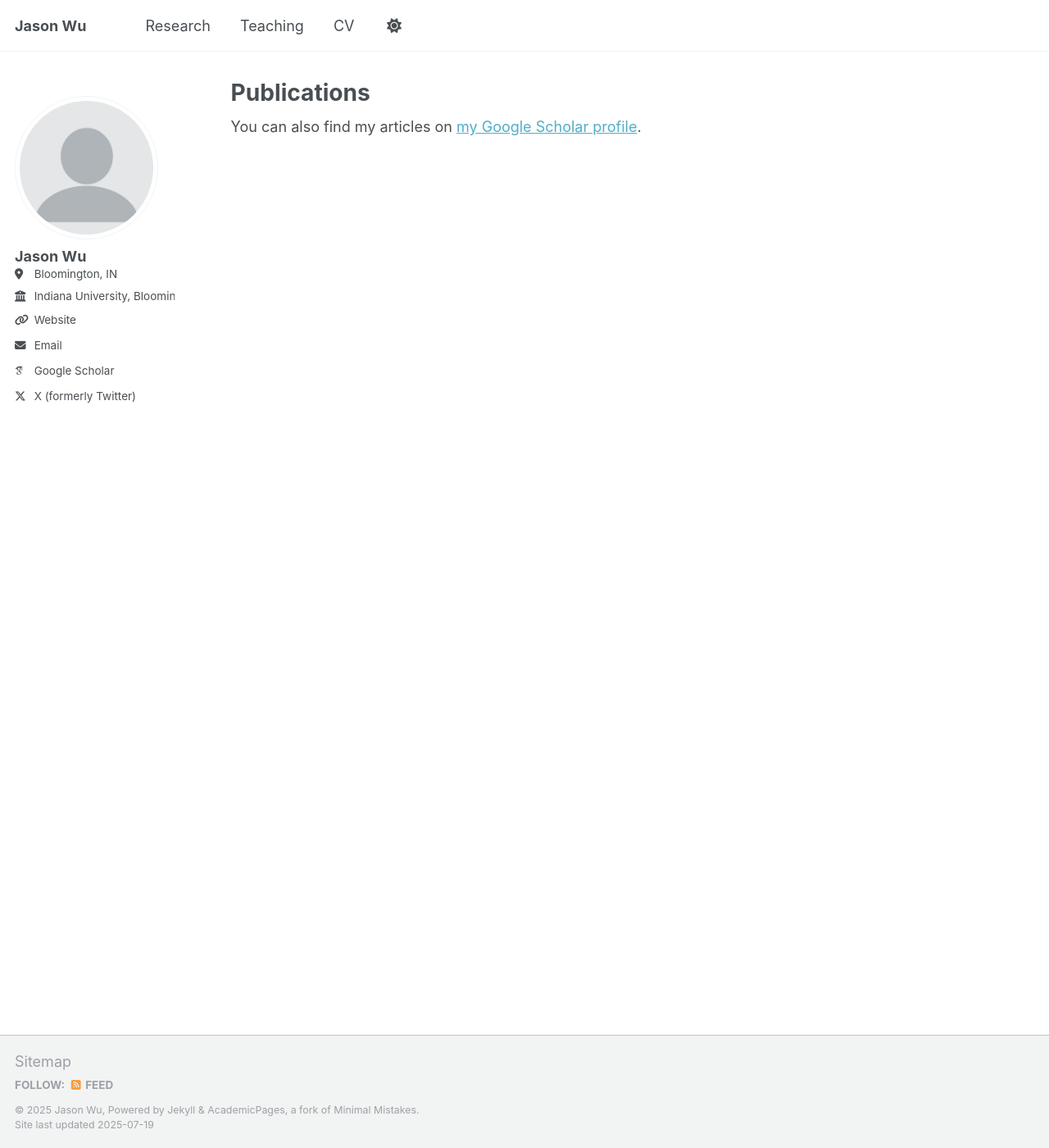
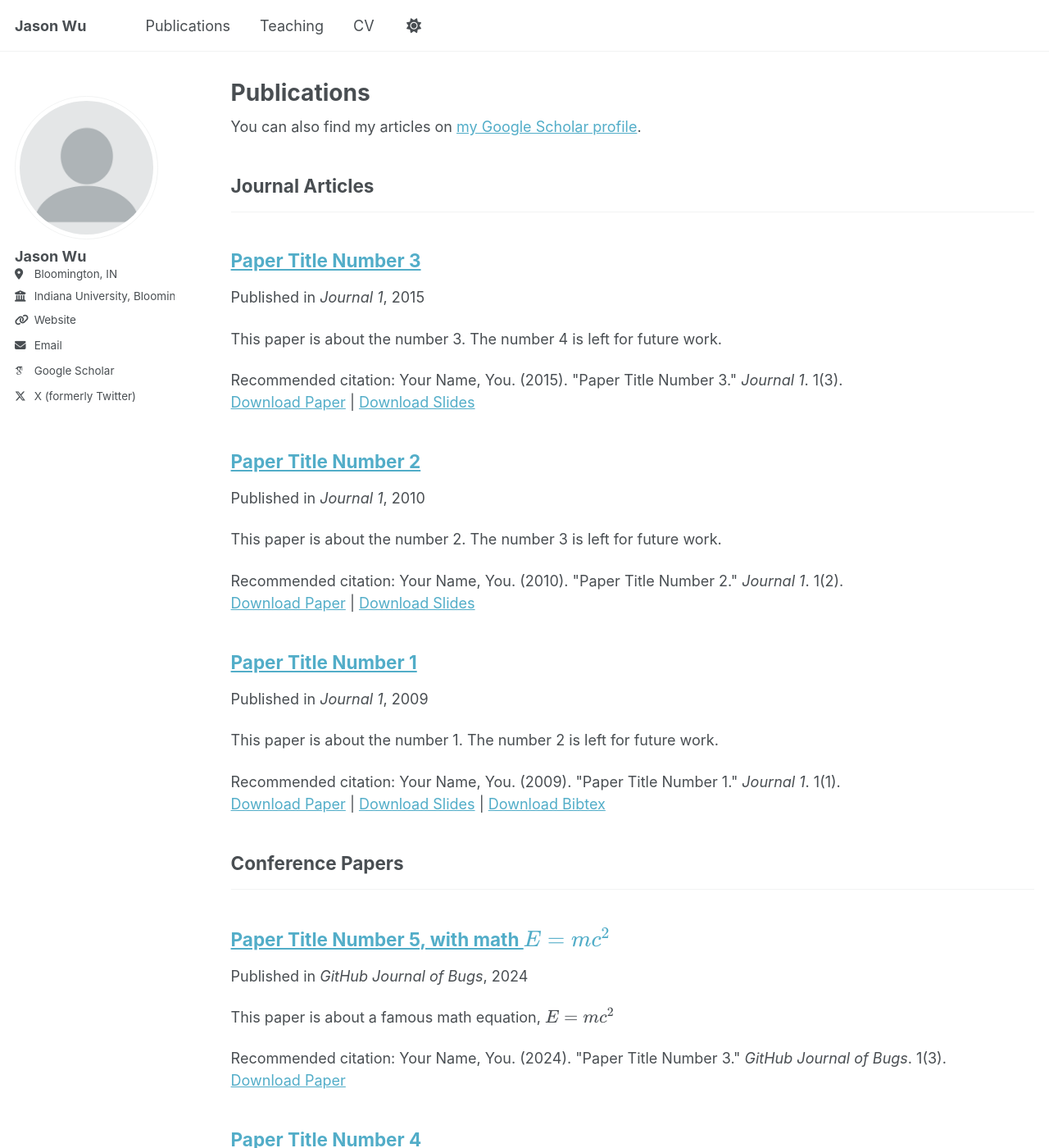
Before and after one commit to jasonyuyanwu/jasonyuyanwu.github.io, a Jekyll site: the page built from _pages/publications.html, in a window 1280 px wide and 1400 px high. Shown: the whole window at 82% size. Built offline with Jekyll 4.4.1, drawn with Linux system fonts in a browser that asks for light colours; some web fonts are replaced; a script that is not in the unit is left out; some of the changed text lies outside the part shown.

Commit message:
Undo renaming

```diff
--- a/_data/navigation.yml
+++ b/_data/navigation.yml
@@ -8,8 +8,8 @@
 #      Markdown formatted page while the second is generated using JSON.
 
 main:
-  - title: "Research"
-    url: /research/
+  - title: "Publications"
+    url: /publications/
 
  # - title: "Talks"
  #   url: /talks/
--- a/_research/2009-10-01-paper-title-number-1.md
+++ b/_publications/2009-10-01-paper-title-number-1.md
@@ -1,8 +1,8 @@
 ---
 title: "Paper Title Number 1"
-collection: research
+collection: publications
 category: manuscripts
-permalink: /research/2009-10-01-paper-title-number-1
+permalink: /publication/2009-10-01-paper-title-number-1
 excerpt: 'This paper is about the number 1. The number 2 is left for future work.'
 date: 2009-10-01
 venue: 'Journal 1'
--- a/_research/2010-10-01-paper-title-number-2.md
+++ b/_publications/2010-10-01-paper-title-number-2.md
@@ -1,8 +1,8 @@
 ---
 title: "Paper Title Number 2"
-collection: research
+collection: publications
 category: manuscripts
-permalink: /research/2010-10-01-paper-title-number-2
+permalink: /publication/2010-10-01-paper-title-number-2
 excerpt: 'This paper is about the number 2. The number 3 is left for future work.'
 date: 2010-10-01
 venue: 'Journal 1'
--- a/_research/2015-10-01-paper-title-number-3.md
+++ b/_publications/2015-10-01-paper-title-number-3.md
@@ -1,8 +1,8 @@
 ---
 title: "Paper Title Number 3"
-collection: research
+collection: publications
 category: manuscripts
-permalink: /research/2015-10-01-paper-title-number-3
+permalink: /publication/2015-10-01-paper-title-number-3
 excerpt: 'This paper is about the number 3. The number 4 is left for future work.'
 date: 2015-10-01
 venue: 'Journal 1'
--- a/_research/2025-06-08-paper-title-number-5.md
+++ b/_publications/2025-06-08-paper-title-number-5.md
@@ -1,8 +1,8 @@
 ---
 title: "Paper Title Number 5, with math $$E=mc^2$$"
-collection: research
+collection: publications
 category: conferences
-permalink: /research/2024-02-17-paper-title-number-4
+permalink: /publication/2024-02-17-paper-title-number-4
 excerpt: 'This paper is about a famous math equation, $$E=mc^2$$'
 date: 2024-02-17
 venue: 'GitHub Journal of Bugs'
```
Also changed, not shown: _publications/2024-02-17-paper-title-number-4.md (renamed from _research/2024-02-17-paper-title-number-4.md, +2 -2 lines).
